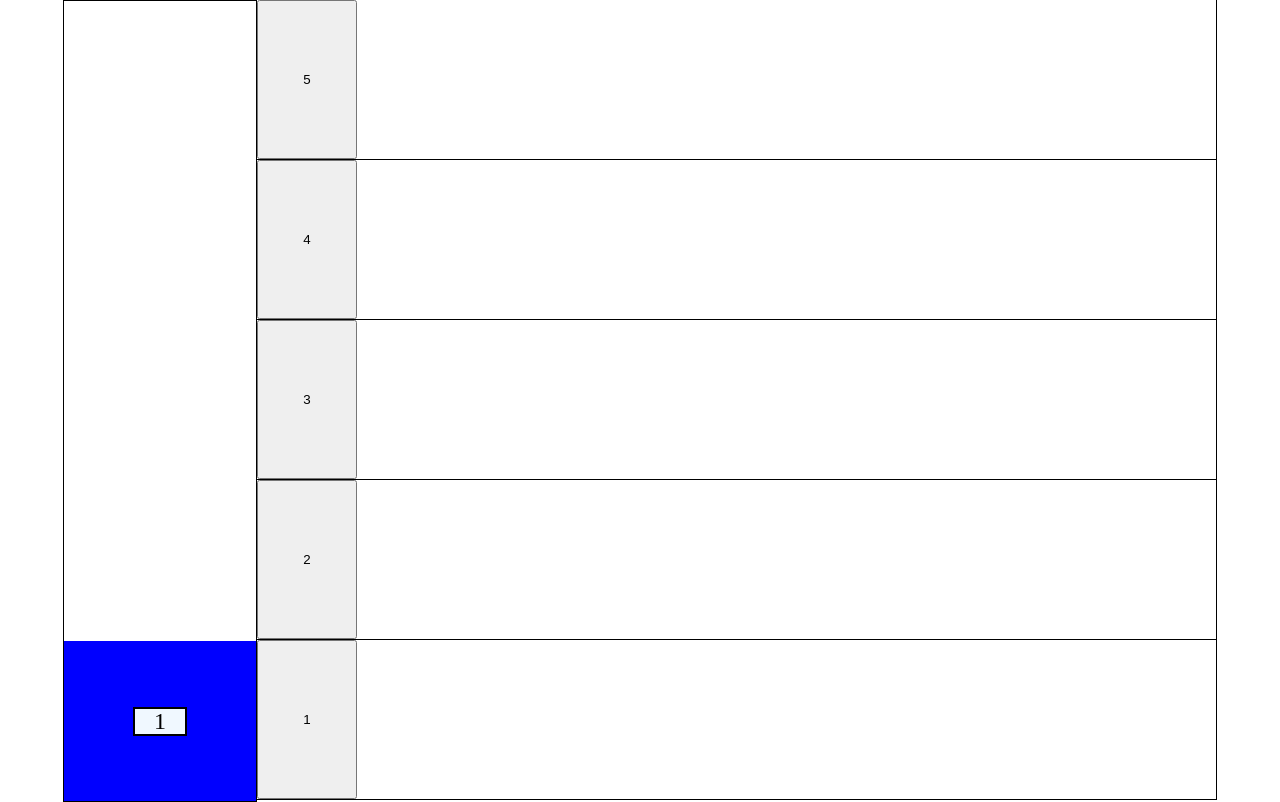
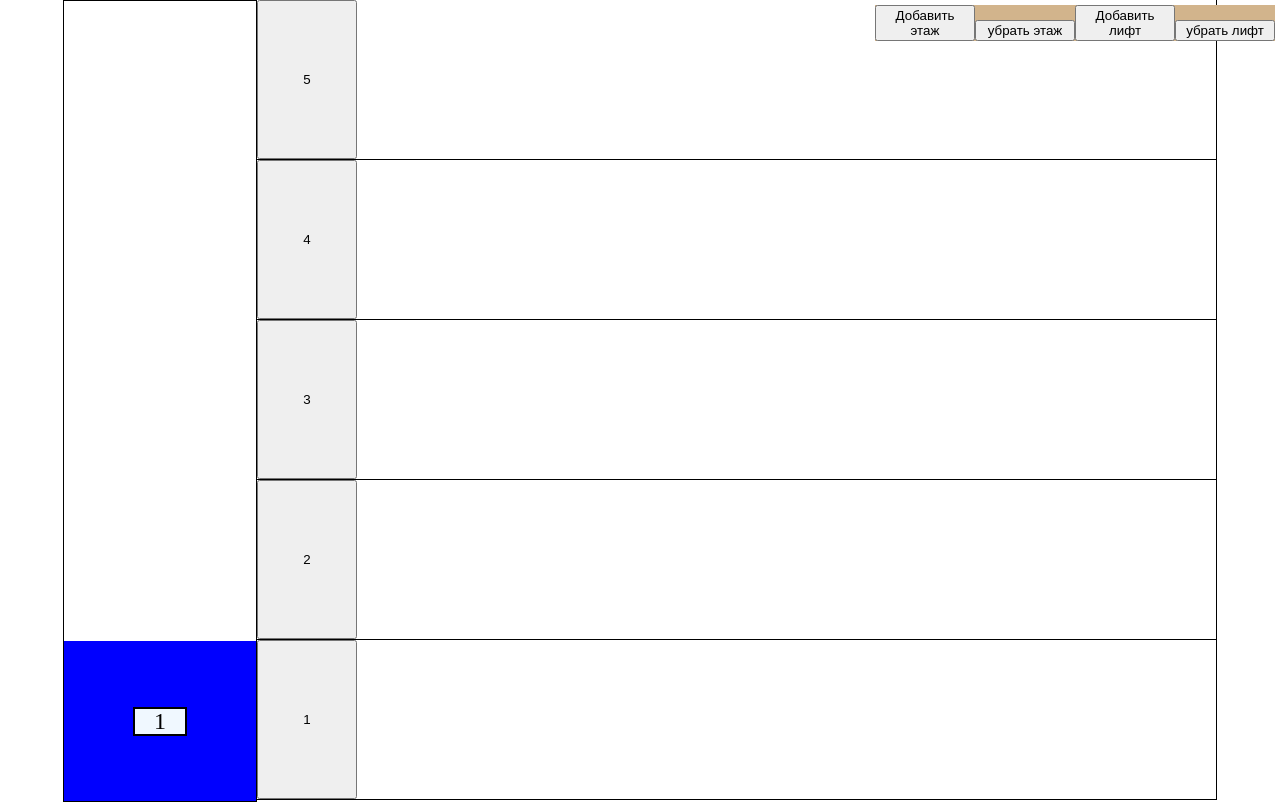
Before and after one commit to Feralbot/elevator-test-task, a Vue app: page / in a window 1280 px wide. Built offline with nearby package versions, Linux system fonts and the light colour scheme.

Commit message:
added scale system w/o logic

```diff
--- a/src/App.vue
+++ b/src/App.vue
@@ -1,7 +1,16 @@
 <template>
   <main>
-    <elevatorComponent />
+    <elevatorComponent
+      v-for="elevator in scaleStore.elevators"
+      :key="elevator"
+    />
     <floorComponent />
+    <div class="commandPannel">
+      <button @click="scaleStore.increaseFloor">Добавить этаж</button>
+      <button @click="scaleStore.decreaseFloor">убрать этаж</button>
+      <button @click="scaleStore.increaseElevators">Добавить лифт</button>
+      <button @click="scaleStore.decreaseElevators">убрать лифт</button>
+    </div>
   </main>
 </template>
 
@@ -23,13 +32,22 @@
 // [ ]- Четче разграничить ответственность в рамках компонентов (определить "умные" и "глупые") // пока ? Точно выделить лифт в компонент,
 // [ ]- Отделить презентационную логику от бизнес-логики // Через композаблы, движение и анимации в один, добавление этажей, лифтов в другой.
 // [ ]- Проследить при добавлении этажа высоту подьема лифта
-
+// [ ]- Убрать панель с кнопками в компонент
+// [ ]- Добавить в LocalStorage Сколько этажей и лифтов, иначе будет странно.
+import { onMounted } from "vue";
 import { useElevatorStore } from "./stores/elevatorStore";
 import { useElevatorStatusStore } from "./stores/elevatorStatusStore";
+import { useScaleStore } from "./stores/scaleStore";
+
 import floorComponent from "./components/floor.vue";
 import elevatorComponent from "./components/elevator.vue";
+
 const elevatorStore = useElevatorStore();
 const elevatorStatusStore = useElevatorStatusStore();
+const scaleStore = useScaleStore();
+onMounted(() => {
+  scaleStore.getScalingDataFromLocalStorage();
+});
 </script>
 <style src="./styles/reset.css"></style>
 <style src="./styles/main.css"></style>
--- a/src/components/elevator.vue
+++ b/src/components/elevator.vue
@@ -23,7 +23,7 @@ const elevatorStatusStore = useElevatorStatusStore();
 
 const elevatorCabine = ref();
 onMounted(() => {
-  elevatorStore.getLocalStorage();
+  elevatorStore.getElevatorInfoToLocalStorage();
   elevatorStore.resetAfterReloadPage();
 });
 
--- a/src/components/floor.vue
+++ b/src/components/floor.vue
@@ -1,6 +1,6 @@
 <template>
   <div class="floors">
-    <div class="floor" v-for="floor in elevatorStore.floors" :key="floor">
+    <div class="floor" v-for="floor in scaleStore.floors" :key="floor">
       <button
         class="floor-btn"
         :class="{
@@ -16,5 +16,7 @@
 
 <script setup>
 import { useElevatorStore } from "../stores/elevatorStore";
+import { useScaleStore } from "../stores/scaleStore";
 const elevatorStore = useElevatorStore();
+const scaleStore = useScaleStore();
 </script>
--- a/src/stores/elevatorStore.js
+++ b/src/stores/elevatorStore.js
@@ -4,7 +4,7 @@ import { ref, computed, watch } from "vue";
 
 export const useElevatorStore = defineStore("elevatorStore", () => {
   const elevatorStatusStore = useElevatorStatusStore();
-  const floors = ref([1, 2, 3, 4, 5]);
+  const floors = ref(6);
   const currentFloor = ref(1);
   const elevatorSpeed = ref("");
   const elevationPath = ref("");
@@ -17,11 +17,11 @@ export const useElevatorStore = defineStore("elevatorStore", () => {
     return `transition: transform ${elevatorSpeed.value}s`;
   });
 
-  const setLocalStorage = () => {
+  const setElevatorInfoToLocalStorage = () => {
     localStorage.setItem("currentFloor", JSON.stringify(currentFloor.value));
     localStorage.setItem("floorsQueue", JSON.stringify(floorsQueue.value));
   };
-  const getLocalStorage = () => {
+  const getElevatorInfoToLocalStorage = () => {
     const floorData = localStorage.getItem("currentFloor");
     if (floorData) {
       currentFloor.value = JSON.parse(floorData);
@@ -41,13 +41,12 @@ export const useElevatorStore = defineStore("elevatorStore", () => {
   const elevateDelivered = () => {
     floorsQueue.value.shift();
   };
-
   const changeSpeed = (newFloor, oldFloor) => {
     elevatorSpeed.value = Math.abs(newFloor - oldFloor);
   };
   const resetAfterReloadPage = () => {
+    elevationPath.value = "";
     if (floorsQueue.value[0]) {
-      elevationPath.value = "";
       setTimeout(() => {
         elevatorStatusStore.setArrived();
         elevateDelivered();
@@ -58,7 +57,7 @@ export const useElevatorStore = defineStore("elevatorStore", () => {
   watch(
     floorsQueue,
     () => {
-      setLocalStorage();
+      setElevatorInfoToLocalStorage();
       if (floorsQueue.value[0]) {
         currentFloor.value = floorsQueue.value[0];
       }
@@ -85,8 +84,8 @@ export const useElevatorStore = defineStore("elevatorStore", () => {
     smoothElevate,
     addToQueue,
     elevateDelivered,
-    getLocalStorage,
-    setLocalStorage,
+    setElevatorInfoToLocalStorage,
+    getElevatorInfoToLocalStorage,
     resetAfterReloadPage,
   };
 });
--- /dev/null
+++ b/src/stores/scaleStore.js
@@ -0,0 +1,54 @@
+import { defineStore } from "pinia";
+import { ref, watch } from "vue";
+export const useScaleStore = defineStore("scaleStore", () => {
+  const floors = ref(5);
+  const elevators = ref(1);
+
+  const increaseFloor = () => {
+    floors.value++;
+  };
+  const decreaseFloor = () => {
+    if (floors.value > 5) {
+      floors.value--;
+    }
+  };
+  const increaseElevators = () => {
+    elevators.value++;
+  };
+  const decreaseElevators = () => {
+    if (elevators.value > 1) {
+      elevators.value--;
+    }
+  };
+  const setScalingDatatoLocalStorage = () => {
+    localStorage.setItem("ElevatorsAmmount", JSON.stringify(elevators.value));
+    localStorage.setItem("FloorsAmmount", JSON.stringify(floors.value));
+  };
+
+  const getScalingDataFromLocalStorage = () => {
+    const elevatorsData = localStorage.getItem("ElevatorsAmmount");
+    if (elevatorsData) {
+      elevators.value = JSON.parse(elevatorsData);
+    }
+    const FloorsAmmountData = localStorage.getItem("FloorsAmmount");
+    if (FloorsAmmountData) {
+      floors.value = JSON.parse(FloorsAmmountData);
+    }
+  };
+  watch(floors, () => {
+    setScalingDatatoLocalStorage();
+  });
+  watch(elevators, () => {
+    setScalingDatatoLocalStorage();
+  });
+  return {
+    floors,
+    increaseFloor,
+    decreaseFloor,
+    elevators,
+    increaseElevators,
+    decreaseElevators,
+    setScalingDatatoLocalStorage,
+    getScalingDataFromLocalStorage,
+  };
+});
--- a/src/styles/main.css
+++ b/src/styles/main.css
@@ -56,3 +56,9 @@ button {
 hr {
   margin: 0;
 }
+.commandPannel {
+  background-color: tan;
+  position: absolute;
+  top: 5px;
+  right: 5px;
+}
```
